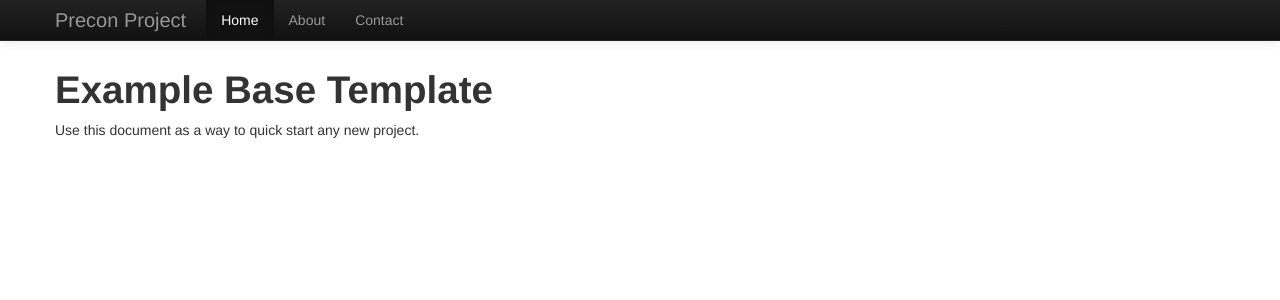
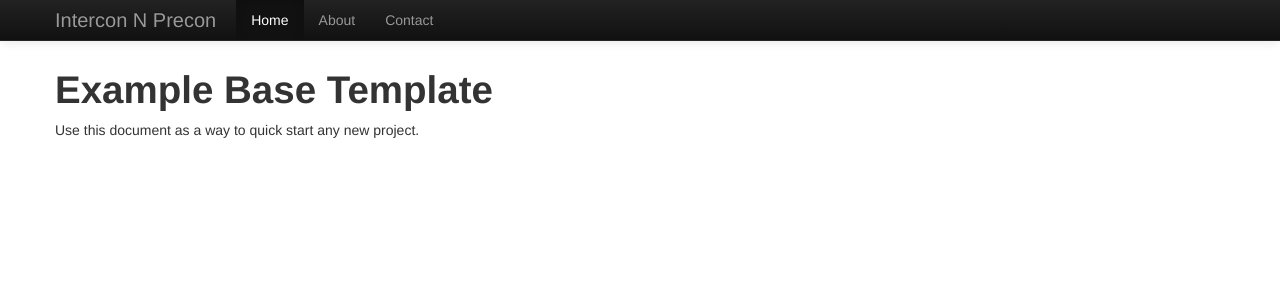
Before and after one commit to nbudin/precon-project, a Django app: page / in a window 1280 px wide. Shown: the top 300 px of the page. Run offline with Django 3.2, Linux system fonts and the light colour scheme; parts of the project's set-up code (start-up, migrations or seed data) failed here and were passed over.

Commit message:
some cosmetic fixes

```diff
--- a/precon_project/precon/models.py
+++ b/precon_project/precon/models.py
@@ -16,7 +16,7 @@ class Participant(models.Model):
     panel_proposals_responded = models.ManyToManyField('PanelProposal', through='PanelProposalResponse', related_name='participants_responded', null=True, blank=True)
     slots_available = models.ManyToManyField('Slot', verbose_name="At which of these times would you be available **and happy** to sit on panels?", related_name='participants_available', null=True, blank=True)
     slots_maybe = models.ManyToManyField('Slot', verbose_name="At which of these times would you be available to sit on panels?", related_name='participants_maybe', null=True, blank=True)
-    anything_else = models.TextField(max_length=1000, null=True, blank=True)
+    anything_else = models.TextField("Anything else you'd like to tell us?", max_length=1000, null=True, blank=True)
 
     def responses(self):
         return PanelProposalResponses.objects.filter(participant=self)
--- a/precon_project/templates/base.html
+++ b/precon_project/templates/base.html
@@ -3,7 +3,7 @@
 <html lang="en">
   <head>
     <meta charset="utf-8">
-    <title>{% block title %}Precon Project{% endblock title %}</title>
+    <title>{% block title %}Intercon N Precon{% endblock title %}</title>
     <meta name="viewport" content="width=device-width, initial-scale=1.0">
     <meta name="description" content="">
     <meta name="author" content="">
@@ -40,7 +40,7 @@
             <span class="icon-bar"></span>
             <span class="icon-bar"></span>
           </a>
-          <a class="brand" href="#">Precon Project</a>
+          <a class="brand" href="#">Intercon N Precon</a>
           <div class="nav-collapse collapse">
             <ul class="nav">
               <li class="active"><a href="#">Home</a></li>
--- a/precon_project/templates/precon/survey.html
+++ b/precon_project/templates/precon/survey.html
@@ -12,6 +12,12 @@
    }
    label.required {
     font-weight: bold;
+   }
+   blockquote {
+    width: 35em;
+   }
+   form.record-responses {
+    max-width: 40em;
    }
    </style>
 {% endblock %}
```
